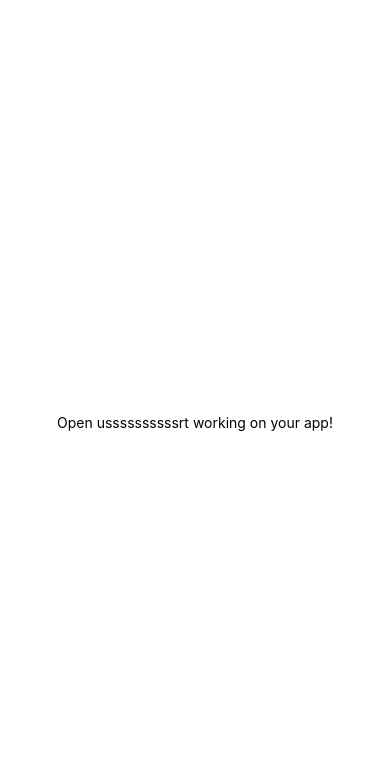
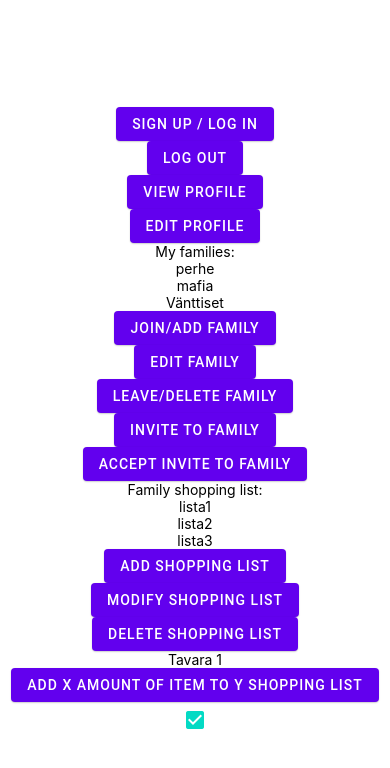
Before and after one commit to PetteriV99/TWC-AAD-Repository, a React Native app in the folder client/: screen / in a window 390 px wide. Shown: the top 768 px of the page. Built offline with nearby package versions, Linux system fonts and the light colour scheme.

Commit message:
paper and initial buttons

```diff
--- a/client/App.tsx
+++ b/client/App.tsx
@@ -1,13 +1,47 @@
-import { StatusBar } from 'expo-status-bar';
-import { StyleSheet, Text, View } from 'react-native';
+import { StatusBar } from 'expo-status-bar'
+import { StyleSheet, Text, View } from 'react-native'
+import { Button, Checkbox } from 'react-native-paper'
 
 export default function App() {
   return (
     <View style={styles.container}>
-      <Text>Open ussssssssssrt working on your app!</Text>
-      <StatusBar style="auto" />
+      <StatusBar style='auto' />
+      <Button mode="contained">Sign up / Log in</Button>
+      <Button mode="contained">Log out</Button>
+      <Button mode="contained">View profile</Button>
+      <Button mode="contained">Edit profile</Button>
+
+      <Text>My families:</Text>
+      {["perhe", "mafia", "Vänttiset"].map(item => (<Text key={item}>{item}</Text>))}
+      <Button mode="contained">Join/Add family</Button>
+      <Button mode="contained">Edit family</Button>
+      <Button mode="contained">Leave/Delete family</Button>
+
+      <Button mode="contained">Invite to family</Button>
+      <Button mode="contained">Accept invite to family</Button>
+
+      <Text>Family shopping list:</Text>
+      {["lista1", "lista2", "lista3"].map(item => (<Text key={item}>{item}</Text>))}
+      <Button mode="contained">Add shopping list</Button>
+      <Button mode="contained">Modify shopping list</Button>
+      <Button mode="contained">Delete shopping list</Button>
+
+
+      <Text>Tavara 1</Text>
+      <Button mode="contained">Add x amount of item to y shopping list</Button>
+      <Checkbox status={'checked'} /> {/* x määrä tavaraa kärryssä ? */}
+
+    {/* shopping listan pitää päivittyä kun shoppailee  */}
+    {/* - a user can update the shopping list when shopping after the shopping list is opened in the app (1 point), or app queries the list in short time intervals (2 point), or the backend can push the
+
+changed data into the shopping list in real-time when the user is shopping and the shopping list is open (4 points) */}
+
+{/* the app has a personal look and feel (2 points)
+
+- the usability of the app is good (2 points) */}
+
     </View>
-  );
+  )
 }
 
 const styles = StyleSheet.create({
@@ -17,4 +51,4 @@ const styles = StyleSheet.create({
     alignItems: 'center',
     justifyContent: 'center',
   },
-});
+})
--- a/client/package.json
+++ b/client/package.json
@@ -14,6 +14,7 @@
     "react": "18.1.0",
     "react-dom": "18.1.0",
     "react-native": "0.70.5",
+    "react-native-paper": "^4.12.5",
     "react-native-web": "~0.18.9"
   },
   "devDependencies": {
```
Also changed, not shown: 1 other file (tests, documents, lock files or other folders).
